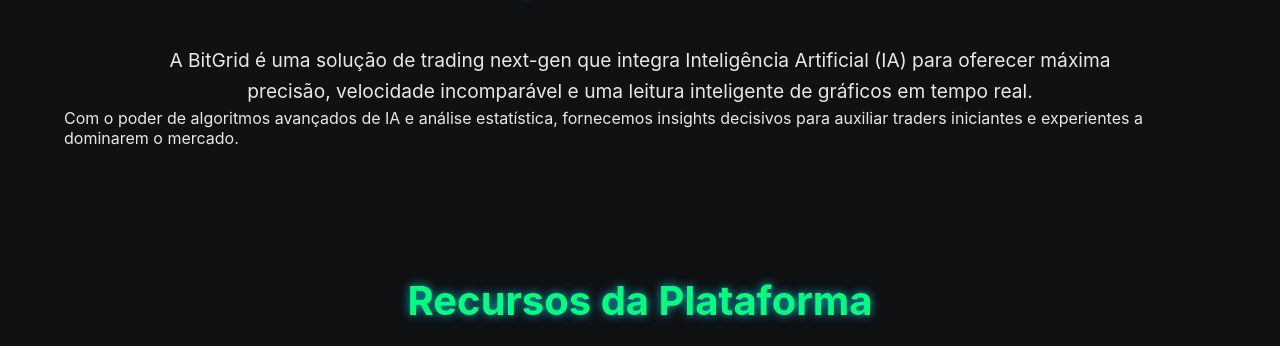
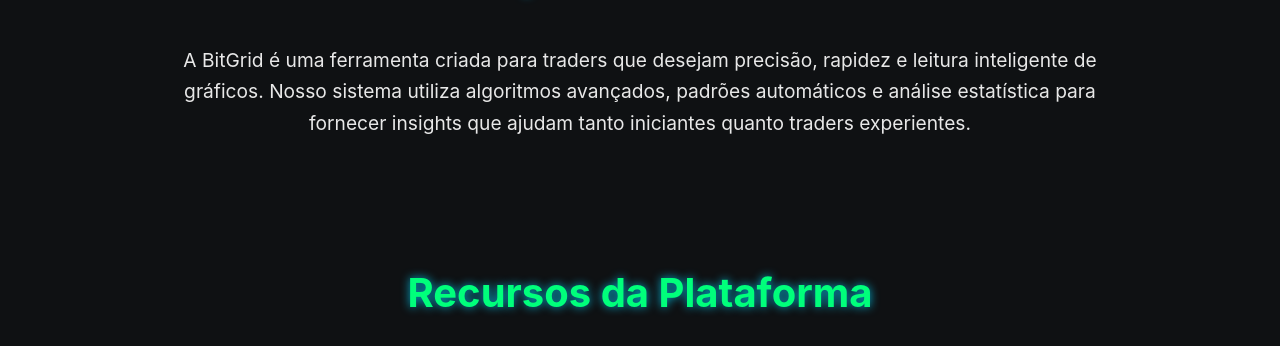
Before and after one commit to tomlochaide0/central-de-investidores, a plain HTML site: page index.html in a window 1280 px wide. Shown: the part 751-1097 px from the top of the page. Drawn offline with Linux system fonts and the light colour scheme.

Commit message:
Revise BitGrid description for clarity and emphasis
Updated the description of BitGrid to emphasize its features and benefits for traders.

```diff
--- a/index.html
+++ b/index.html
@@ -40,9 +40,12 @@
       <div class="container">
         <h2>O que é a BitGrid?</h2>
         <p class="section-text">
-        A BitGrid é uma solução de trading next-gen que integra Inteligência Artificial (IA) para oferecer máxima precisão, velocidade incomparável e uma leitura inteligente de gráficos em tempo real.
+          A BitGrid é uma ferramenta criada para traders que desejam precisão,
+          rapidez e leitura inteligente de gráficos. Nosso sistema utiliza
+          algoritmos avançados, padrões automáticos e análise estatística para
+          fornecer insights que ajudam tanto iniciantes quanto traders
+          experientes.
         </p>
-        <p>Com o poder de algoritmos avançados de IA e análise estatística, fornecemos insights decisivos para auxiliar traders iniciantes e experientes a dominarem o mercado.</p>
       </div>
     </section>
 
```
